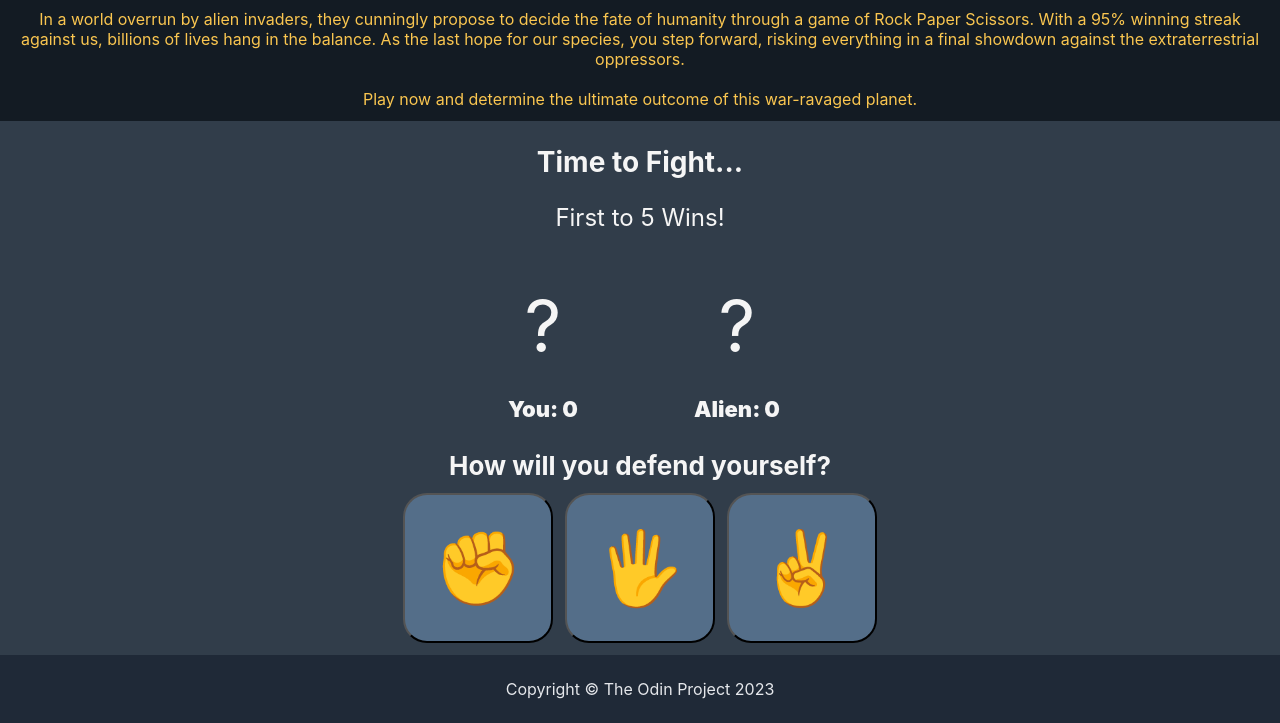
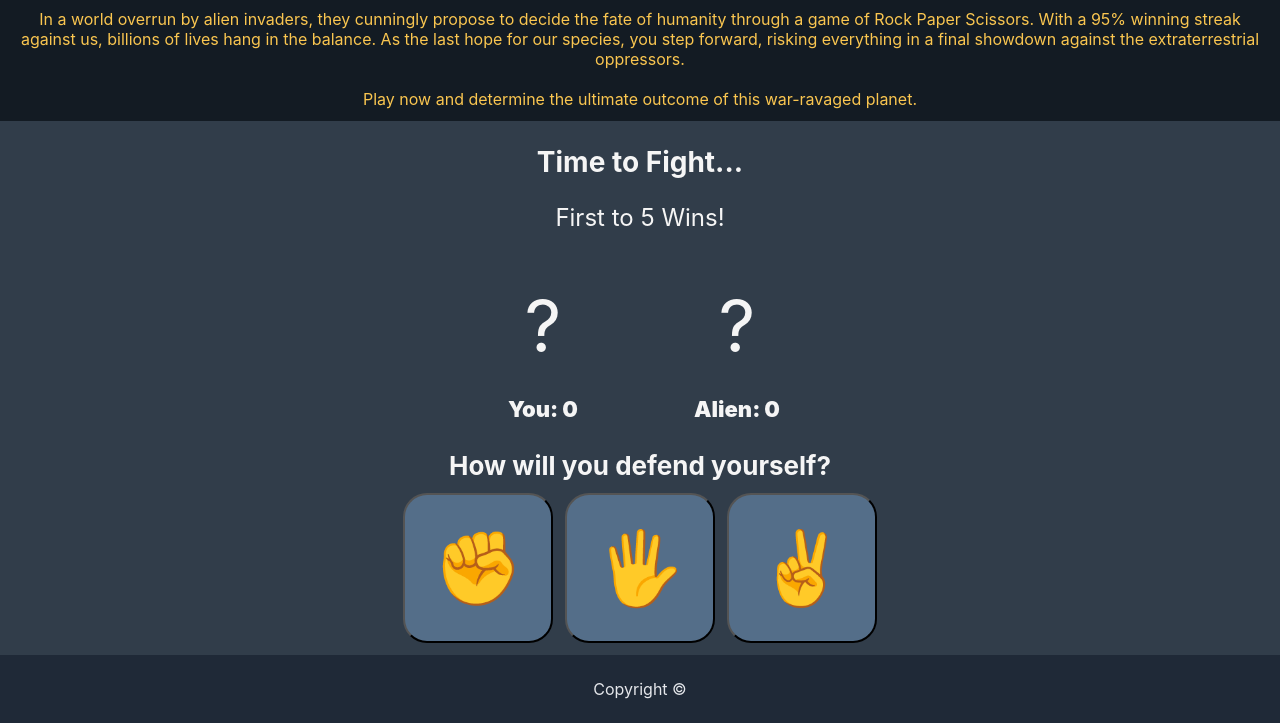
Before and after one commit to saumG/odin-rockpapersci, a plain HTML site: page index.html in a window 1280 px wide. Shown: the part 87-810 px from the top of the page. Drawn offline with Linux system fonts and the light colour scheme.

Commit message:
added proper footer to proejcT

```diff
--- a/index.html
+++ b/index.html
@@ -29,7 +29,7 @@
             <button class="square-button" id ="scissors">✌️</button>
         </div>
     </div>
-    <div class="footer">Copyright © The Odin Project 2023</div>
+    <div class="footer">Copyright ©</div>
 
     <div class="end-screen">
         <p class="end-message"></p>
```
